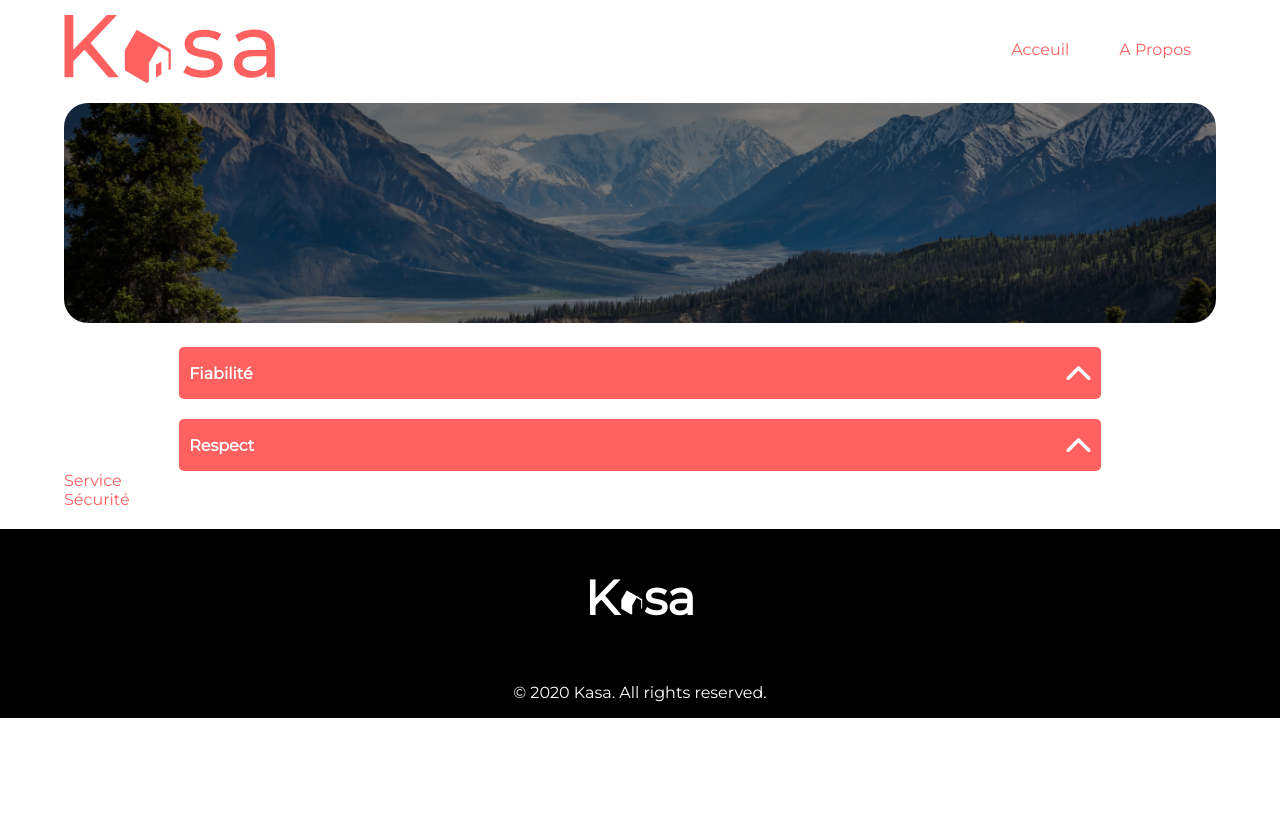
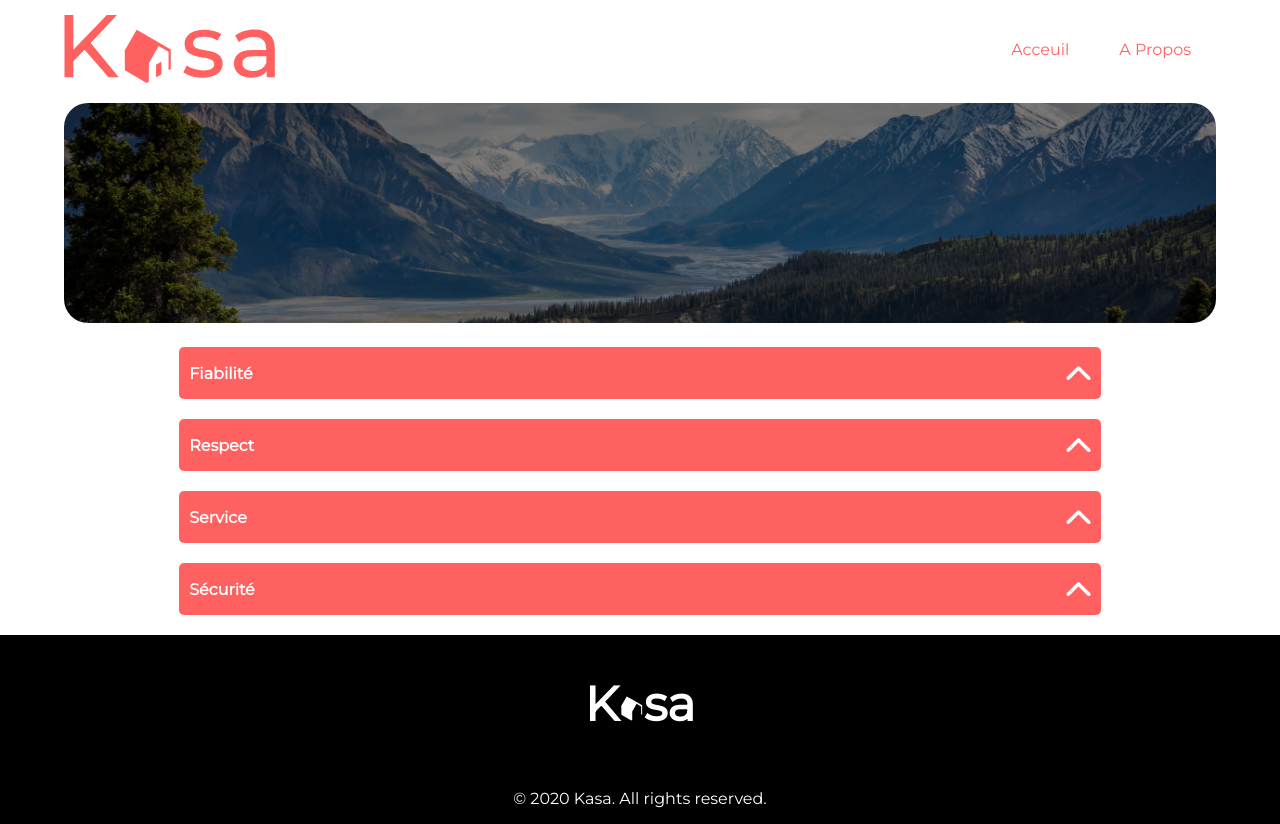
Before and after one commit to GuillaumeGiordano/Giordano_guillaume_6_repo_github_072023, a React (Create React App) app: page /APropos in a window 1280 px wide. Before the commit the page ends 800 px from the top, so only its background shows below. Built offline with nearby package versions, Linux system fonts and the light colour scheme.

Commit message:
E5_propos ==> T
J'ai réussi a le faire en react et améliorer le code.
je dois créer la branch E6_erreur.

```diff
--- /dev/null
+++ b/src/components/Collapse/index.jsx
@@ -0,0 +1,35 @@
+import { React, useRef } from 'react'
+import useToggle from '../../utils/hooks/useToggle'
+import row from '../../assets/row.png'
+
+export default function Collapse({ title, description }) {
+  const [isOpen, changeMe] = useToggle()
+  const contentRef = useRef()
+
+  return (
+    <>
+      <div
+        className={isOpen ? 'collapse-btn collapse-btn--open' : 'collapse-btn'}
+        onClick={changeMe}
+      >
+        <span>{title}</span>
+
+        {isOpen ? (
+          <img src={row} className="row row-top" alt="fléche de navigation"></img>
+        ) : (
+          <img src={row} className="row row-down" alt="fléche de navigation"></img>
+        )}
+      </div>
+
+      <div
+        ref={contentRef}
+        className="content-parent"
+        style={
+          isOpen ? { height: contentRef.current.scrollHeight + 'px' } : { height: '0px' }
+        }
+      >
+        <p className="content">{description}</p>
+      </div>
+    </>
+  )
+}
--- a/src/pages/APropos/index.jsx
+++ b/src/pages/APropos/index.jsx
@@ -1,99 +1,37 @@
 import falaise from '../../assets/img/montagnes.jpg'
-import row from '../../assets/row.png'
-
-import useToggle from '../../utils/hooks/useToggle'
+import Collapse from '../../components/Collapse'
 
 export default function APropos() {
-  const [value1, changeMe1] = useToggle()
-  const [value2, changeMe2] = useToggle()
-  const [value3, changeMe3] = useToggle()
-  const [value4, changeMe4] = useToggle()
-
   return (
     <>
       <section className="APropos">
         <img src={falaise} className="header__img" alt="falaise avec ocean" />
-
-        {/* Fiabilité */}
-        <div className="collapse-btn" onClick={changeMe1}>
-          <span>Fiabilité</span>
-          {value1 ? (
-            <img src={row} className="row row-top" alt="fléche de navigation"></img>
-          ) : (
-            <img src={row} className="row row-down" alt="fléche de navigation"></img>
-          )}
-        </div>
-        {value1 ? (
-          <div className="collapse-info  down">
-            <p>
-              Les annonces podtée sur Kasa garantissent une fiabilité total. Les photos
+        <Collapse
+          title="Fiabilité"
+          description="Les annonces podtée sur Kasa garantissent une fiabilité total. Les photos
       sont conformes aux logements, et toutes les informations sont régulièrement
-              vérifiées par nos équipes.
-            </p>
-          </div>
-        ) : (
-          <div className="collapse-info  up">
-            <p>
-              Les annonces podtée sur Kasa garantissent une fiabilité total. Les photos
-              sont conformes aux logements, et toutes les informations sont régulièrement
-              vérifiées par nos équipes.
-            </p>
-          </div>
-        )}
-
-        {/* Respect */}
-        <div className="collapse-btn" onClick={changeMe2}>
-          <span>Respect</span>
-          {value2 ? (
-            <img src={row} className="row row-top" alt="fléche de navigation"></img>
-          ) : (
-            <img src={row} className="row row-down" alt="fléche de navigation"></img>
-          )}
-        </div>
-        {value2 && (
-          <div className="collapse-info down">
-            La bienveillance fait partie des valeurs fondatrices de Kasa. Tout
+      vérifiées par nos équipes."
+        />
+        <Collapse
+          title="Respect"
+          description="La bienveillance fait partie des valeurs fondatrices de Kasa. Tout
           comportement discriminatoire ou de perturbation du voisinage entraînera une
-            exclusion de notre plateforme.
-          </div>
-        )}
-
-        {/* Service */}
-        <div className="collapse" onClick={changeMe3}>
-          <span>Service</span>
-          {value3 ? (
-            <img src={row} className="row row-top" alt="fléche de navigation"></img>
-          ) : (
-            <img src={row} className="row row-down" alt="fléche de navigation"></img>
-          )}
-        </div>
-        {value3 && (
-          <div className="collapse-info">
-            {' '}
-            La bienveillance fait partie des valeurs fondatrices de Kasa. Tout
+          exclusion de notre plateforme."
+        />
+        <Collapse
+          title="Service"
+          description="La bienveillance fait partie des valeurs fondatrices de Kasa. Tout
           comportement discriminatoire ou de perturbation du voisinage entraînera une
-            exclusion de notre plateforme.
-          </div>
-        )}
-
-        {/* Sécurité */}
-        <div className="collapse" onClick={changeMe4}>
-          <span>Sécurité</span>
-          {value4 ? (
-            <img src={row} className="row row-top" alt="fléche de navigation"></img>
-          ) : (
-            <img src={row} className="row row-down" alt="fléche de navigation"></img>
-          )}
-        </div>
-        {value4 && (
-          <div className="collapse-info">
-            La sécurité est la priorité de Kasa. Aussi bien pour nos hôtes que pour les
+          exclusion de notre plateforme."
+        />
+        <Collapse
+          title="Sécurité"
+          description="La sécurité est la priorité de Kasa. Aussi bien pour nos hôtes que pour les
           voyageurs, chaque logement correspond aux critères de sécurité établis par nos
           services. En laissant une note aussi bien à l'hôte qu'au locataire, cela
           permet à nos équipes de vérifier que les standards sont bien respectés. Nous
-            organisons égualement des ateliers sur la sécurité domestique pour nos hôtes.
-          </div>
-        )}
+          organisons égualement des ateliers sur la sécurité domestique pour nos hôtes."
+        />
       </section>
     </>
   )
--- a/src/styles/components/_card.scss
+++ b/src/styles/components/_card.scss
@@ -5,10 +5,13 @@
   background: linear-gradient(180deg, rgb(255, 96, 96) 0%, rgba(0, 0, 0, 0.5) 100%);
   border-radius: 10px;
   position: relative;
+  opacity: 0.5;
 }
 .card:hover {
   /* filter: brightness(50%); */
-  background-color: rgba(0, 0, 0, 0.7);
+  // background-color: rgba(0, 0, 0, 0.7);
+  opacity: 1;
+
 }
 .card__title {
   display: flex;
@@ -18,18 +21,17 @@
   width: 100%;
   height: 100%;
   font-weight: 500;
-  color: black;
   border-radius: 10px;
   transition: background-color 1s;
 }
 .card__title span {
   margin: 8px;
-  color: black;
-  transition: color 1s;
+  color: white;
+  // transition: color 1s;
 }
 .card:hover .card__title:hover {
   display: flex;
-  background-color: rgba(0, 0, 0, 0.3);
+  // background-color: rgba(0, 0, 0, 0.3);
 }
 .card:hover span {
   color: white;
@@ -39,5 +41,5 @@
   min-width: 340px;
   border-radius: 10px;
   object-fit: cover;
-  /* opacity: 0.7; */
+  // opacity: 0.7;
 }
--- a/src/styles/pages/_aPropos.scss
+++ b/src/styles/pages/_aPropos.scss
@@ -1,5 +1,4 @@
 .collapse-btn{
-    // border: 1px solid red;
     background-color: $primary-color-text;
     display: flex;
     justify-content: space-between;
@@ -10,6 +9,7 @@
     margin: auto;
     margin-top: 20px;
     cursor: pointer;
+
     span{
         margin: 10px;
         color: white;
@@ -28,21 +28,20 @@
     }
 }
 
-.collapse-info{
+.collapse-btn--open{
+    border-radius: 5px 5px 0 0;
+    }
+
+.content {
     background-color:  #F6F6F6;
     border-radius: 0 0 5px 5px;
-    overflow: hidden;
-    transition:  max-height  1s ;
-    height: auto;
     width: 80%;
     margin: auto;
-    p{
-        margin: 15px;
-    }
+    padding: 1rem;
 }
-.up{
-    max-height: 0px;
+
+.content-parent {
+    height: 0px;
+    overflow: hidden;
+    transition: height ease 0.9s;
 }
-.down{
-    max-height:150px;
-}
--- a/src/utils/hooks/useToggle.jsx
+++ b/src/utils/hooks/useToggle.jsx
@@ -7,19 +7,3 @@ export default function useToggle(initValue = false) {
   }
   return [value, changeMe]
 }
-
-const collapses = document.getElementsByClassName('collapse-btn')
-
-for (let i = 0; i < collapses.length; i++) {
-  collapses[i].addEventListener('click', function () {
-    this.classList.toggle('active')
-
-    const content = this.nextElementSibling
-
-    if (content.style.maxHeight) {
-      content.style.maxHeight = null
-    } else {
-      content.style.maxHeight = content.scrollHeight + 'px'
-    }
-  })
-}
```
Also changed, not shown: 1 other file (tests, documents, lock files or other folders). Lines whose indentation alone changed are shown as unchanged.
